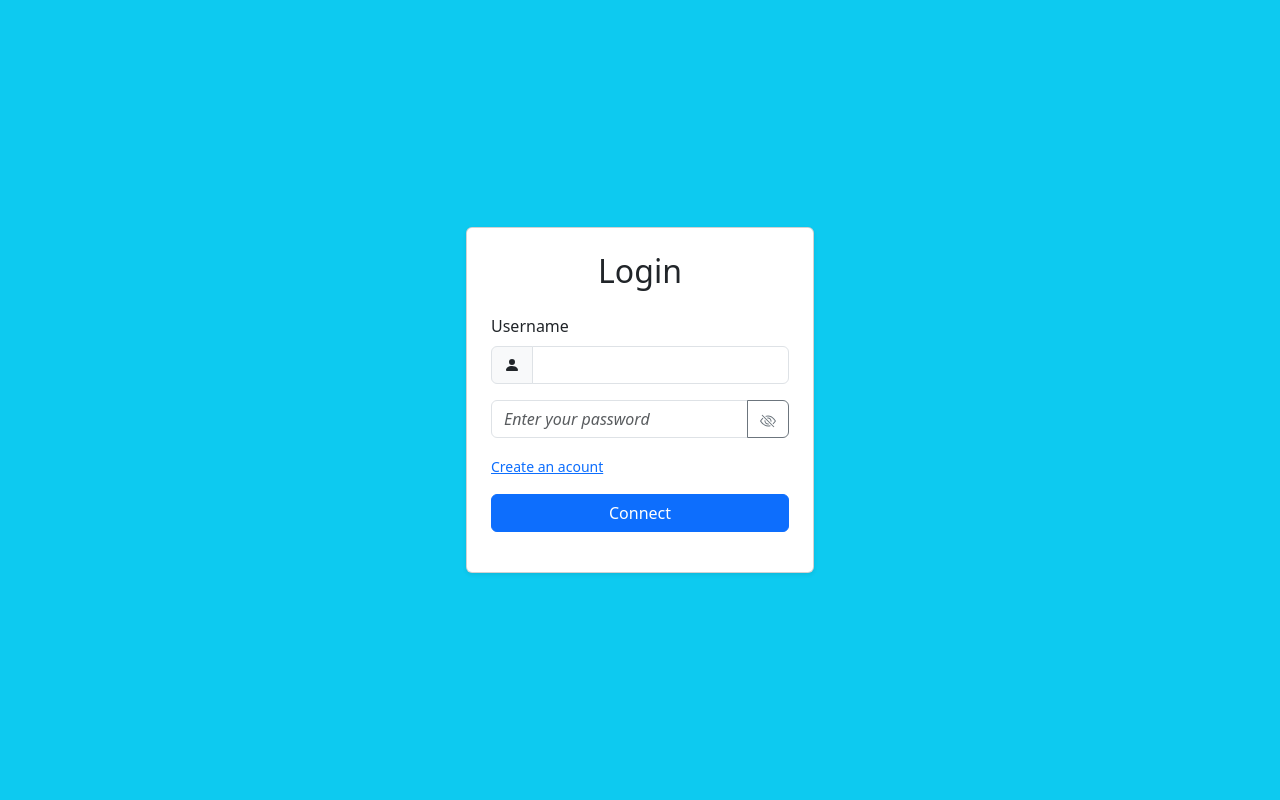
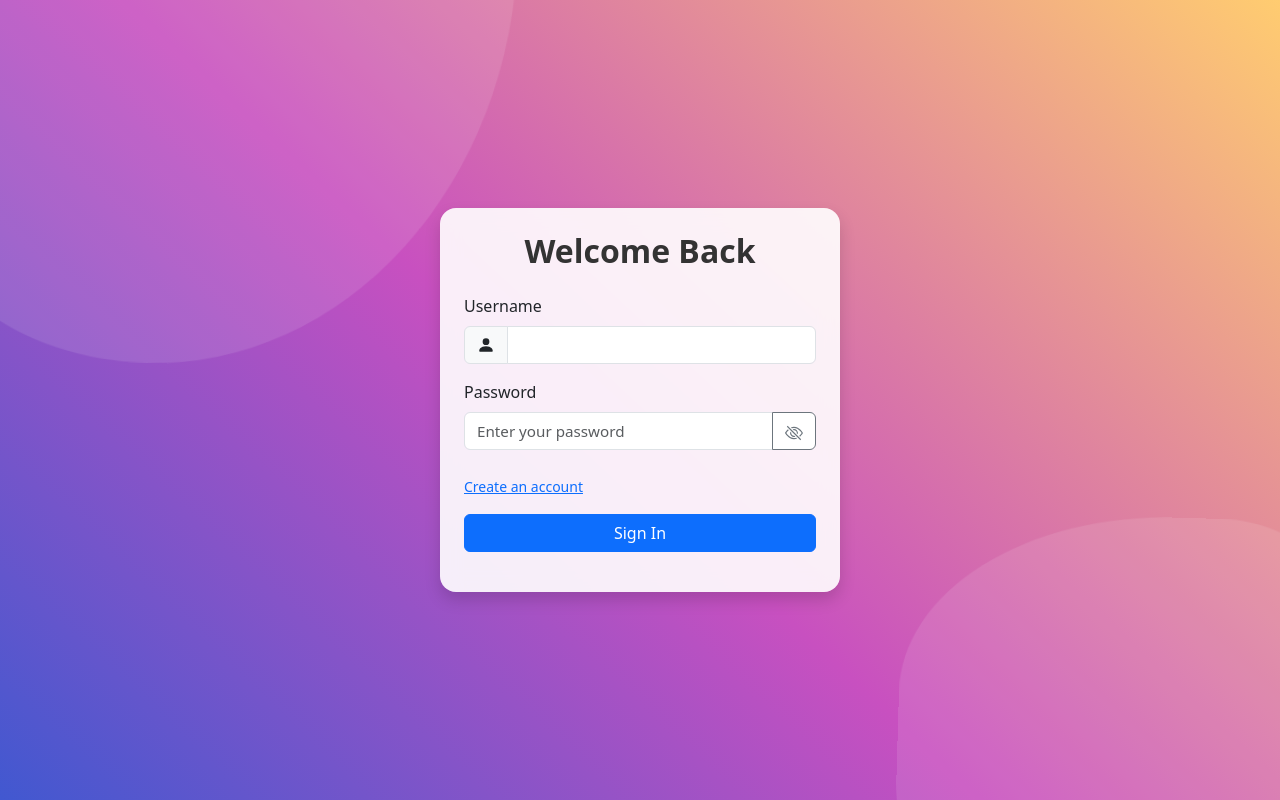
Before and after one commit to Edmondbrn/react_project, a React (Create React App) app in the folder frontend/: page /login in a window 1280 px wide. Built offline with nearby package versions, Linux system fonts and the light colour scheme; no server answers.

Commit message:
Create a background component and insert login form component in it

```diff
--- /dev/null
+++ b/frontend/src/css/style.css
@@ -0,0 +1,14 @@
+@keyframes morph {
+  0% {
+    border-radius: "35% 65% 60% 40% / 70% 30% 70% 30%";
+    transform: translate(0, 0) rotate(0deg);
+  }
+  50% {
+    border-radius: "60% 40% 30% 70% / 40% 50% 60% 50%";
+    transform: translate(20px, 20px) rotate(2deg);
+  }
+  100% {
+    border-radius: "35% 65% 60% 40% / 70% 30% 70% 30%";
+    transform: translate(0, 0) rotate(0deg);
+  }
+}
--- a/frontend/src/features/login/components/LoginForm.jsx
+++ b/frontend/src/features/login/components/LoginForm.jsx
@@ -4,71 +4,96 @@ import LoadingFormBtn from "../../../shared/ui/components/LoadingFormBtn";
 import useLoginForm from "../hooks/useLoginForm";
 import { BsEye, BsEyeSlash, BsFillPersonFill } from "react-icons/bs";
 import Href from "../../../shared/ui/components/Href";
-import { handleChange } from "../../../shared/ui/hooks/handleChangeForm";
-
-
+import GradientBackground from "../../../shared/ui/components/GradientBackground";
 
 function LoginForm() {
-
     const {formData, changeHandler, errors, handleSubmit, isLoading} = useLoginForm();
     const [showPassword, setShowPassword] = useState(false);
 
 return (
-    <div className='p-3 bg-info vh-100 d-flex justify-content-center align-items-center'>
-        <div className="card shadow-sm p-4">
-            <h2 className="text-center mb-4">Login</h2>
+        <GradientBackground>
+            {/* Login form card */}
+            <div className="card shadow p-4 rounded-4"
+                style={{
+                    maxWidth: "400px",
+                    width: "100%",
+                    border: "none",
+                    transition: "all 0.3s ease",
+                    backdropFilter: "blur(10px)",
+                    background: "rgba(255, 255, 255, 0.9)",
+                    zIndex: 1
+                }}>
+                    <h2 className="text-center mb-4 fw-bold" style={{color: "#333"}}>Welcome Back</h2>
 
-                {errors.api && <div className="alert alert-danger">{errors.api}</div>}
-
+                    {errors.api &&
+                        <div className="alert alert-danger py-2 mb-4 rounded-3 shadow-sm">
+                            {errors.api}
+                        </div>
+                    }
+                    {/* Login form username + password and button */}
                     <form onSubmit={handleSubmit}>
                         <FormField
-                        label = "Username"
-                        name = "username"
-                        type = "text"
-                        value = {formData.username}
-                        onChange = {changeHandler}
-                        error = {errors.username}
-                        icon = {<BsFillPersonFill/>}
+                            label="Username"
+                            name="username"
+                            type="text"
+                            value={formData.username}
+                            onChange={changeHandler}
+                            error={errors.username}
+                            icon={<BsFillPersonFill size={18} />}
                         />
 
-
-                    <div className="input-group mb-3">
+                        <div className="mb-4">
+                            <label className="form-label">Password</label>
+                            <div className="input-group">
                                 <input
                                     type={showPassword ? "text" : "password"}
-                            className="form-control"
+                                    className={`form-control ${errors.password ? 'is-invalid' : ''}`}
                                     name="password"
-                            style = {{fontStyle: "italic"}}
                                     value={formData.password}
                                     onChange={changeHandler}
-                            placeholder = "Enter your password"
+                                    placeholder="Enter your password"
+                                    style={{
+                                        fontSize: "0.95rem"
+                                    }}
                                 />
-
                                 <button
                                     type="button"
                                     className="btn btn-outline-secondary"
                                     onClick={() => setShowPassword(!showPassword)}
+                                    style={{
+                                        background: "white"
+                                    }}
                                 >
-                                {showPassword ? <BsEye />: <BsEyeSlash />}
-
+                                    {showPassword ? <BsEye size={18} /> : <BsEyeSlash size={18} />}
                                 </button>
+                                {errors.password && <div className="invalid-feedback">{errors.password}</div>}
+                            </div>
                         </div>
 
                         <Href
-                        hrefLink = "signin/"
-                        hrefText = "Create an acount"
+                            hrefLink="signin/"
+                            hrefText="Create an account"
+                            style={{fontSize: "0.9rem", color: "#2575fc"}}
                         />
 
+                        <div className="d-grid">
                             <LoadingFormBtn
-                        text = "Connect"
-                        isLoading = {isLoading}
+                                text="Sign In"
+                                isLoading={isLoading}
+                                className="btn-primary btn-lg"
+                                style={{
+                                    background: "linear-gradient(135deg, #6a11cb 0%, #2575fc 100%)",
+                                    border: "none",
+                                    borderRadius: "8px",
+                                }}
                             />
-
+                        </div>
                     </form>
                 </div>
-        </div>
+
+        </GradientBackground>
 
     );
-
 }
 
 export default LoginForm;
--- a/frontend/src/index.js
+++ b/frontend/src/index.js
@@ -1,6 +1,7 @@
 import React from 'react';
 import ReactDOM from 'react-dom/client';
 import App from './App';
+import './css/style.css'
 
 const root = ReactDOM.createRoot(document.getElementById('root'));
 root.render(
--- /dev/null
+++ b/frontend/src/shared/ui/components/GradientBackground.jsx
@@ -0,0 +1,43 @@
+
+/**
+ * Component to crate the login and signin page background
+ * @param {Object} param0
+ * @returns
+ */
+function GradientBackground({ children, gradientColors = "43deg, #4158D0 0%, #C850C0 46%, #FFCC70 100%" }) {
+  return (
+    <div className="min-vh-100 d-flex justify-content-center align-items-center position-relative overflow-hidden"
+         style={{
+             padding: "1rem",
+             background: "#4158D0",
+             backgroundImage: `linear-gradient(${gradientColors})`
+         }}>
+        {/* Modern background shapes */}
+        <div className="position-absolute" style={{
+            width: "600px",
+            height: "600px",
+            background: "rgba(255, 255, 255, 0.1)",
+            borderRadius: "35% 65% 60% 40% / 70% 30% 70% 30%",
+            top: "-250px",
+            left: "-100px",
+            zIndex: 0,
+            animation: "morph 15s linear infinite alternate"
+        }}></div>
+        <div className="position-absolute" style={{
+            width: "500px",
+            height: "500px",
+            background: "rgba(255, 255, 255, 0.1)",
+            borderRadius: "60% 40% 30% 70% / 40% 50% 60% 50%",
+            bottom: "-200px",
+            right: "-100px",
+            zIndex: 0,
+            animation: "morph 13s linear infinite alternate"
+        }}></div>
+
+        {/* Render the children components */}
+        {children}
+    </div>
+  );
+}
+
+export default GradientBackground;
```
Lines whose indentation alone changed are shown as unchanged.
